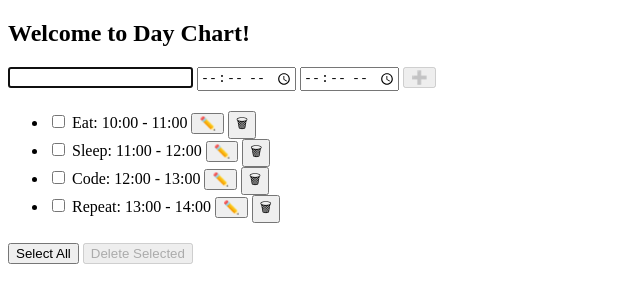
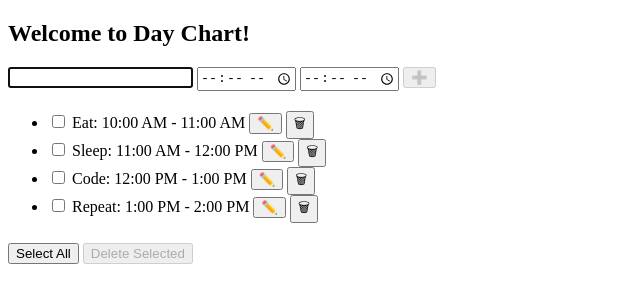
Before and after one commit to trevorbehnke/dayChart_old, a Svelte app: page / in a window 1280 px wide. Shown: the top 302 px of the page, without its empty margins (0-640 px from the left). Built offline with nearby package versions, Linux system fonts and the light colour scheme; the HTML template or start-up script is replaced by a standard one.

Commit message:
feat: :sparkles: converted time from 24-hour string to 12-hour number for todo labels

```diff
--- a/src/components/Todo.svelte
+++ b/src/components/Todo.svelte
@@ -6,6 +6,14 @@
   import { selectOnFocus } from '../actions.js'
 
   export let todo
+
+  let convertFrom24To12Format = (time24) => {
+    const [sHours, minutes] = time24.match(/([0-9]{1,2}):([0-9]{2})/).slice(1);
+    const period = +sHours < 12 ? 'AM' : 'PM';
+    const hours = +sHours % 12 || 12;
+
+    return `${hours}:${minutes} ${period}`;
+  }
 
   // track editing mode to toggle todo display
   let editing = false
@@ -84,7 +92,7 @@
       <!-- Toggle the completed state -->
       <input type="checkbox" id="todo-{todo.id}" on:click={onToggle} checked={todo.completed}>
       <!-- Display todo name for corresponding id -->
-      <label for="todo-{todo.id}" >{todo.name}: {todo.start} - {todo.end}</label>
+      <label for="todo-{todo.id}" >{todo.name}: {convertFrom24To12Format(start)} - {convertFrom24To12Format(end)}</label>
       <button type="button" on:click={onEdit} use:focusEditButton>✏️</button>
       <!-- Emit the dispatch event and send the todo prop back up to the parent -->
       <button type="button" on:click="{() => dispatch('remove', todo)}">🗑</button>
```
